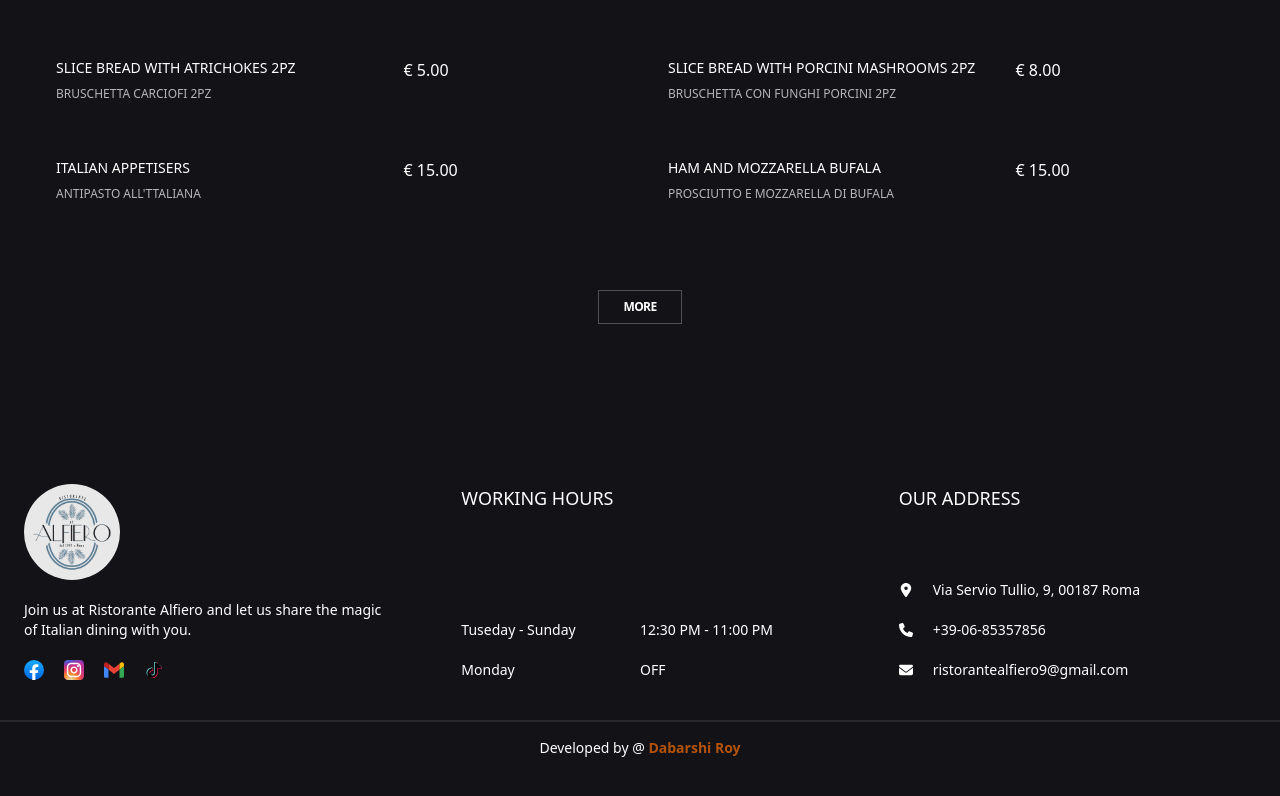
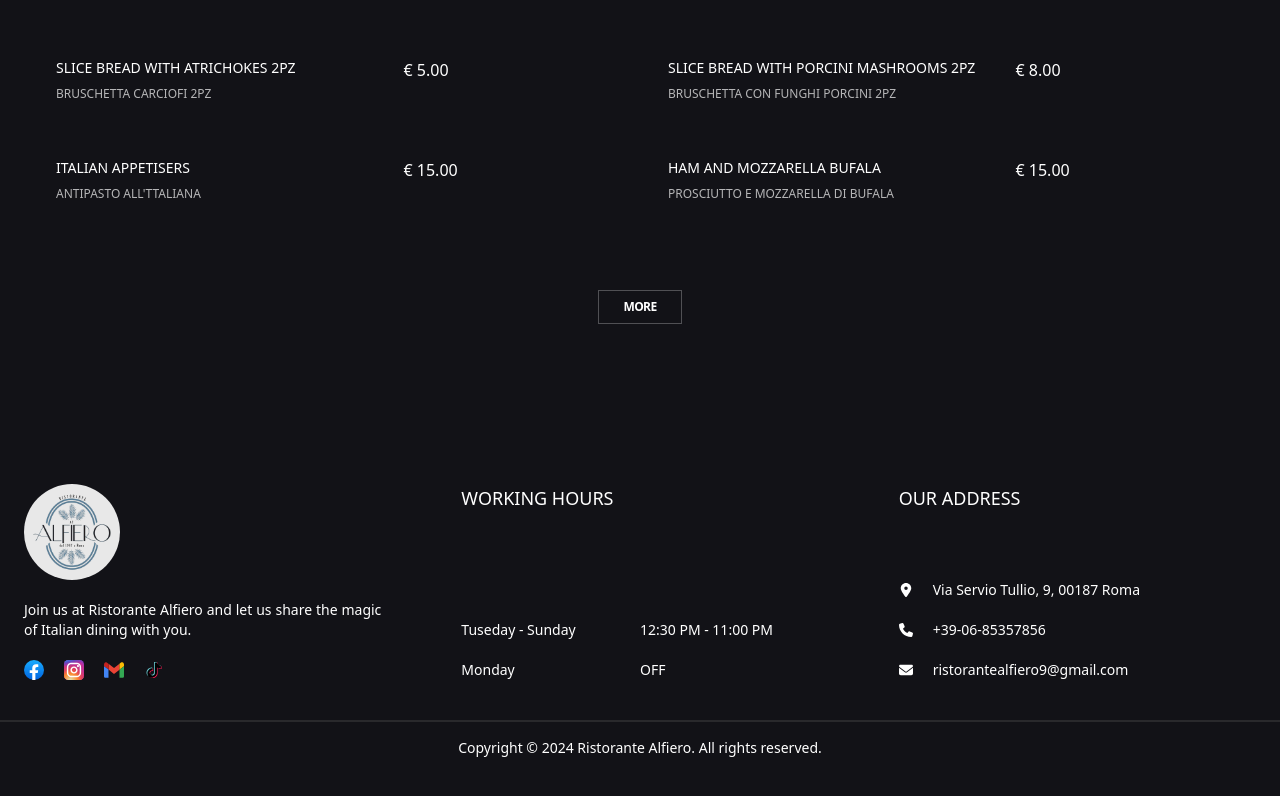
Before and after one commit to dabarshi/ristorante-alfiero-client, a React (Vite) app: page / in a window 1280 px wide. Shown: the part 3519-4315 px from the top of the page. Built offline with nearby package versions, Linux system fonts and the light colour scheme; no server answers.

Commit message:
update footer coyright

```diff
--- a/src/sections/Footer/index.jsx
+++ b/src/sections/Footer/index.jsx
@@ -10,6 +10,7 @@ import Container from "../../components/Container/Container";
 import { Link } from "react-router-dom";
 import TransparentLogo from "../../assets/logo/transparentLogo.png";
 const Footer = () => {
+  const currentYear = new Date().getFullYear();
   const socialLinksData = [
     {
       id: 1,
@@ -142,6 +143,9 @@ const Footer = () => {
         <hr className="border border-[#44444474]" />
         <div className="text-center py-4 text-sm">
           <p>
+            Copyright © {currentYear} Ristorante Alfiero. All rights reserved.
+          </p>
+          {/* <p>
             Developed by @{" "}
             <span className="font-bold text-amber-700">
               <Link
@@ -151,7 +155,7 @@ const Footer = () => {
                 Dabarshi Roy
               </Link>
             </span>
-          </p>
+          </p> */}
         </div>
       </Container>
     </footer>
```
